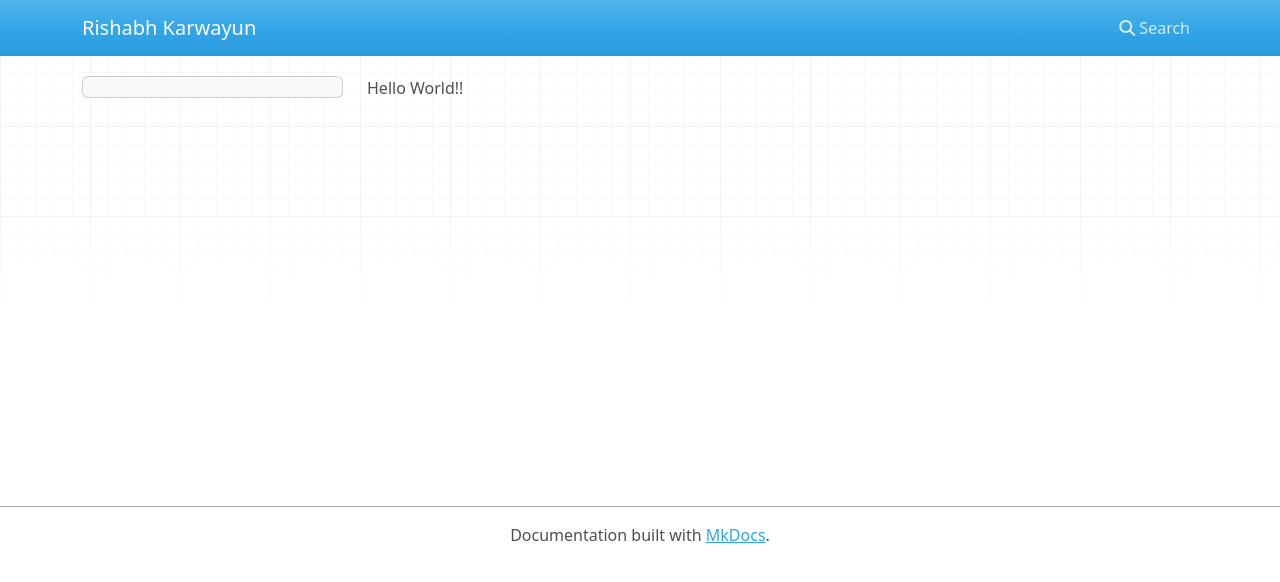
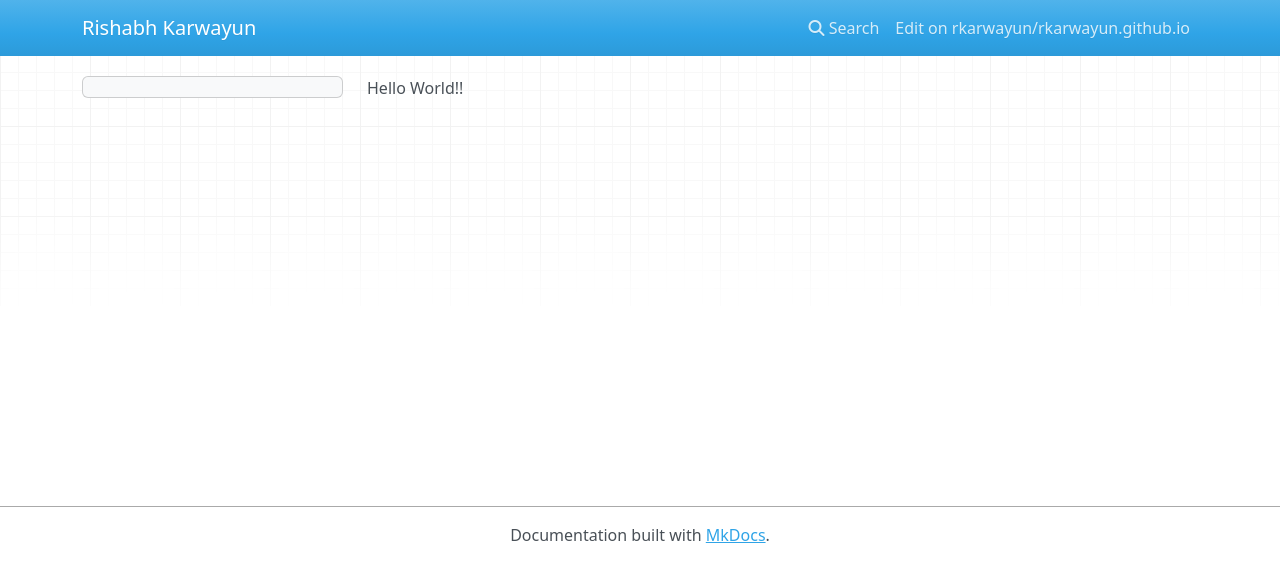
Before and after one commit to rkarwayun/rkarwayun_old.github.io, an MkDocs documentation site: the page built from docs/index.md, in a window 1280 px wide. Shown: the top 582 px of the page. Built offline with MkDocs 1.6.1, drawn with Linux system fonts in a browser that asks for light colours; nearby versions of some CDN libraries.

Commit message:
Update mkdocs.yml

```diff
--- a/mkdocs.yml
+++ b/mkdocs.yml
@@ -3,3 +3,8 @@ site_name: 'Rishabh Karwayun'
 site_description: 'Rishabh Karwayun'
 site_author: 'Rishabh Karwayun'
 site_url: 'https://rkarwayun.github.io/'
+
+
+# Repository
+repo_name: 'rkarwayun/rkarwayun.github.io'
+repo_url: 'https://github.com/rkarwayun/rkarwayun.github.io'
```
